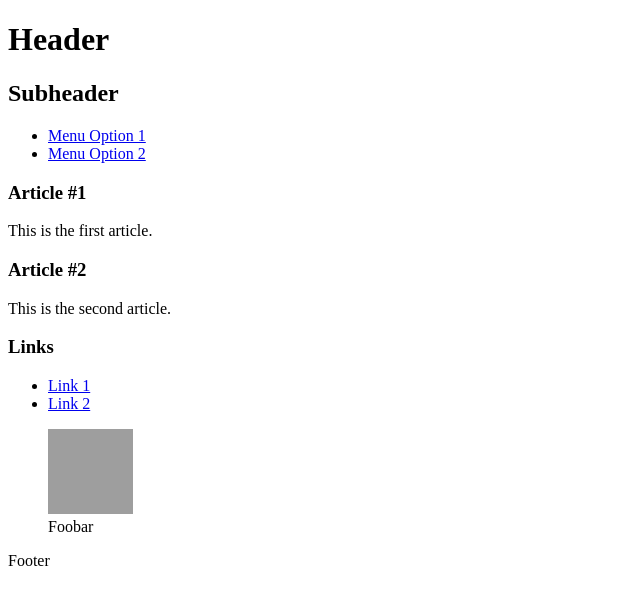
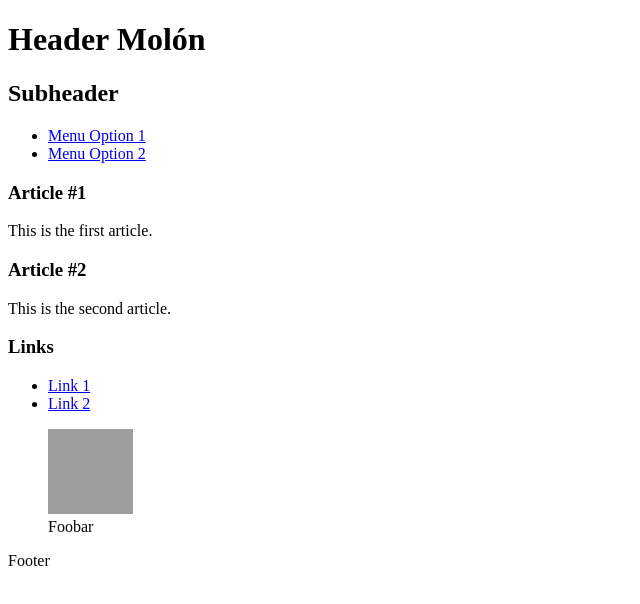
Before and after one commit to vicenlu/sprint-8-YACREADO, a plain HTML site: page index.html in a window 1280 px wide. Shown: the whole page, without its empty margins (0-640 px from the left). Drawn offline with Linux system fonts and the light colour scheme; files that its build step writes are made by us from their sources; grey boxes are pictures that could not be loaded.

Commit message:
ejercicio 2

```diff
--- a/index.html
+++ b/index.html
@@ -8,7 +8,7 @@
 <body>
     <header>
         <hgroup>
-            <h1>Header</h1>
+            <h1>Header Molón</h1>
             <h2>Subheader</h2>
         </hgroup>
     </header>
```
